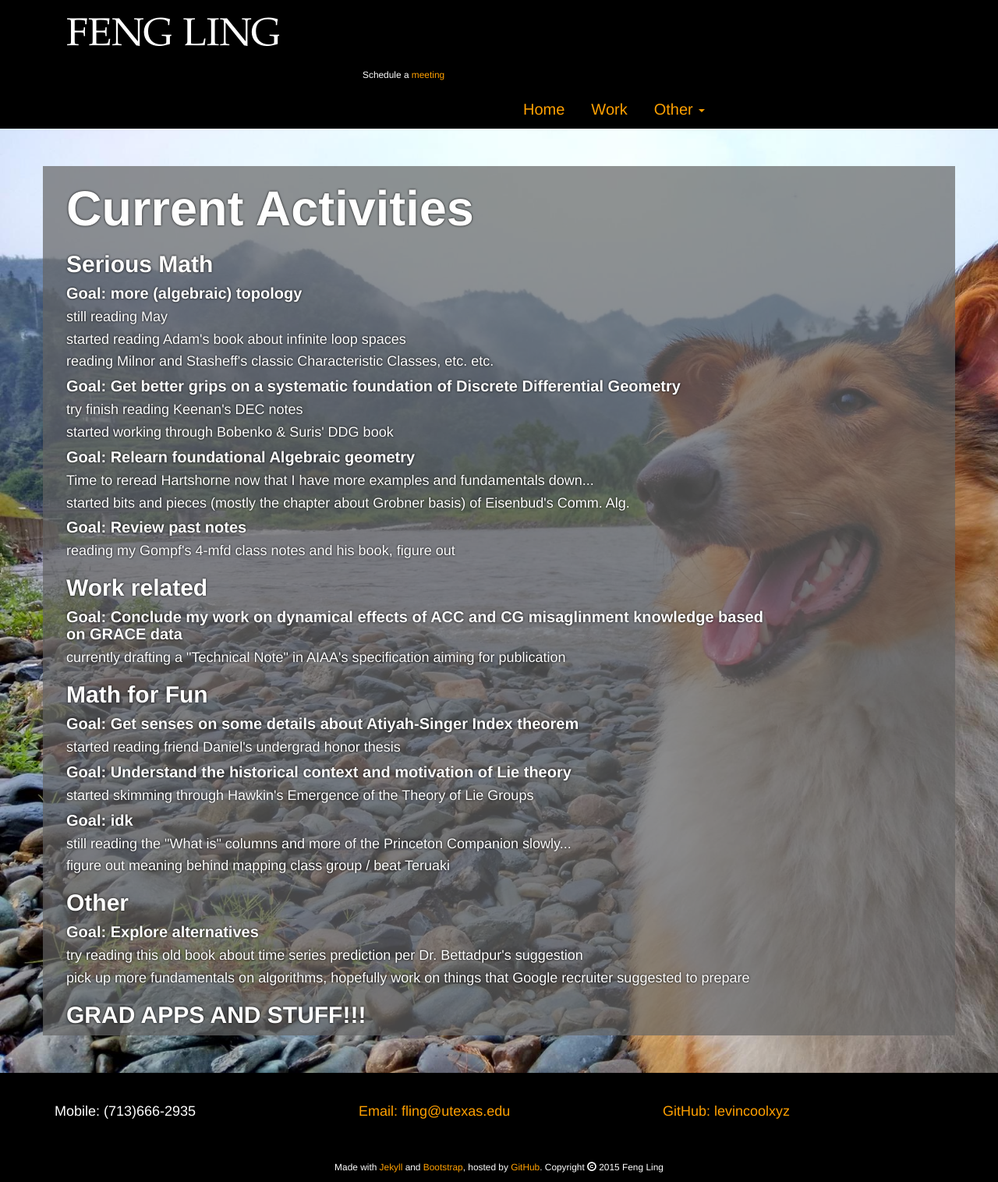
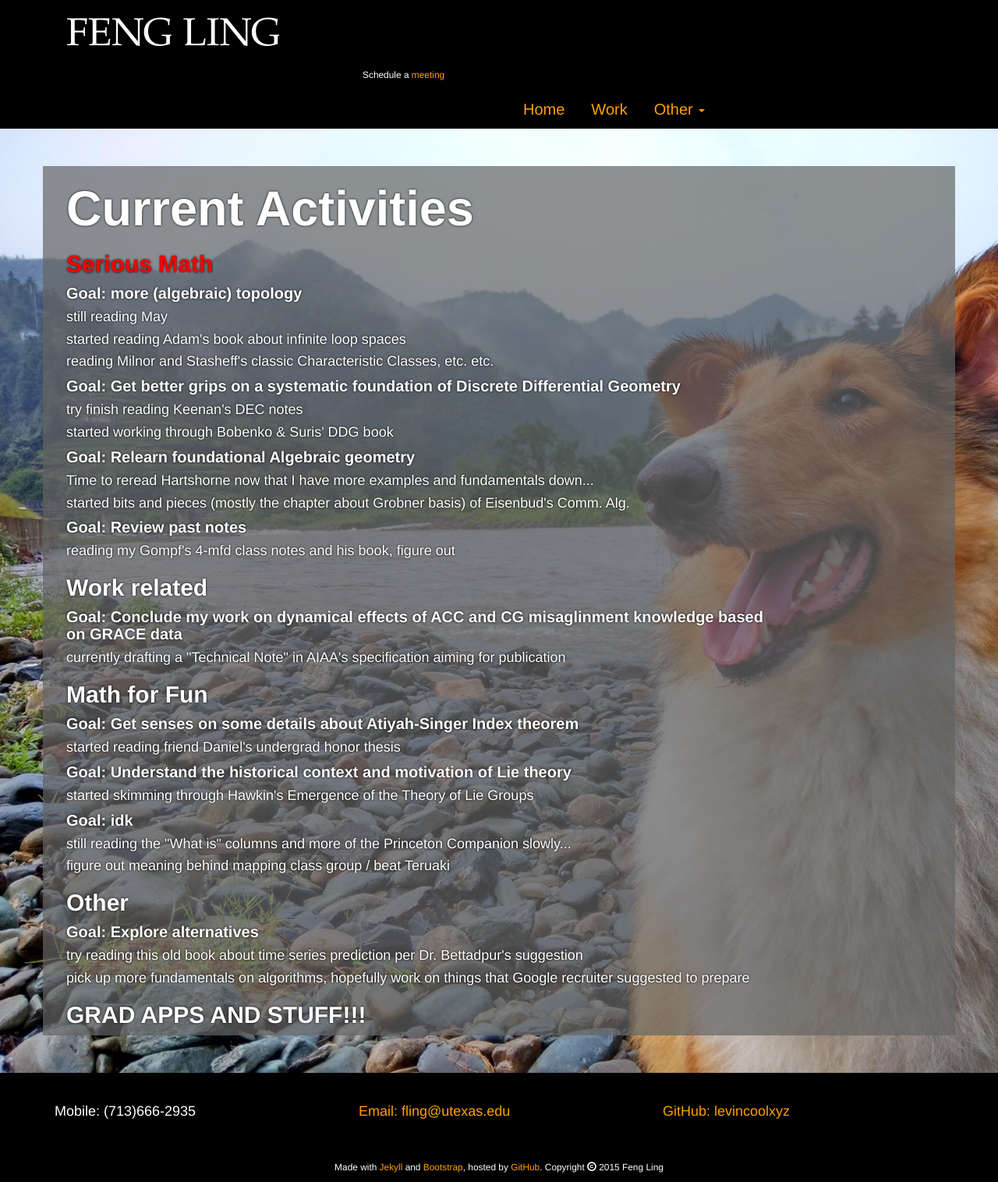
Before and after one commit to levincoolxyz/levincoolxyz.github.io, a Jekyll site: the page built from activity.html, in a window 1280 px wide. Shown: the whole page at 78% size. Built offline with Jekyll 4.4.1, drawn with Linux system fonts in a browser that asks for light colours.

Commit message:
new commit

```diff
--- a/activity.html
+++ b/activity.html
@@ -3,10 +3,10 @@ layout: default
 title: FENG LING
 ---
 
-<div id="about" class="container col-md-10">
+<div id="activities" class="container col-md-10">
 	<h1>Current Activities</h1>
 
-	<h2 style="color:red;">Serious Math</h2>
+	<h2 style="color:red !important;">Serious Math</h2>
 	<h4>Goal: more (algebraic) topology<h4>
 	<p>still reading May</p>
 	<p>started reading Adam's book about infinite loop spaces</p>
```
